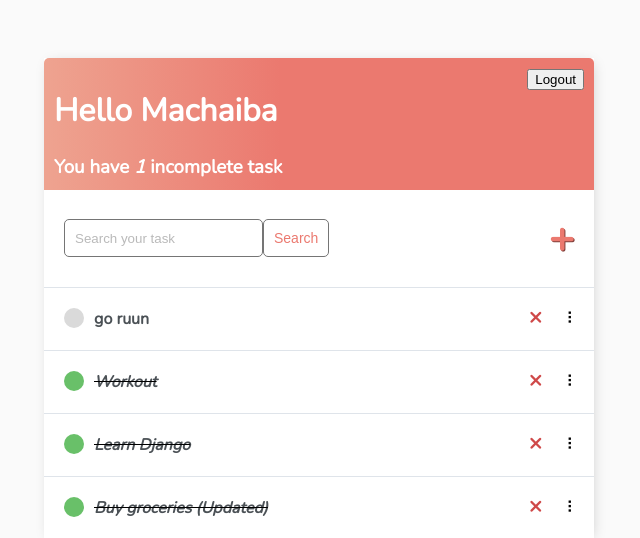
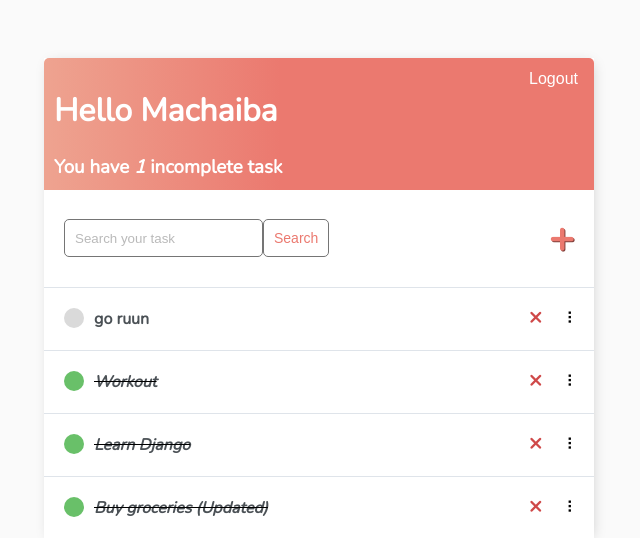
Before and after one commit to Mvrouvne/TodoListApp, a Django app: page / in a window 1280 px wide. Shown: the top 538 px of the page, without its empty margins (321-961 px from the left). Run offline with Django 5.2, Linux system fonts and the light colour scheme; a user stored in the database is signed in; data comes from the database, SQL or seed files in the repository; both versions use the stored data as it was after the commit.

Commit message:
Todoapp completed

```diff
--- a/base/templates/base/task_list.html
+++ b/base/templates/base/task_list.html
@@ -9,9 +9,12 @@
 
     {% if request.user.is_authenticated %}
     <form method="POST" action="{% url 'logout' %}">
-    {% csrf_token %}
-    <button type="submit">Logout</button>
+        {% csrf_token %}
+        <button type="submit" style="background-color: transparent; border: none; color: white; cursor: pointer; font-size: 16px;">
+            Logout
+        </button>
     </form>
+
     {% else %}
     <a href="{% url 'login' %}">Login</a> {% endif %}
 </div>
@@ -54,7 +57,7 @@
     {% empty %}
     <div style="text-align: center; padding-bottom: 10px; line-height: 1em;">
         <h3>No new tasks are created.</h3>
-        <h3>Create a <a style="text-decoration: none; color: #e53935;" href="{% url 'task-create' %}">New task</a> ! </h3>
+        <h3>Create a <a style="text-decoration: none; color: #e53935;" href="{% url 'taskcreate' %}">New task</a> ! </h3>
     </div>
     {% endfor %}
 </div>
```
Also changed, not shown: db.sqlite3.
